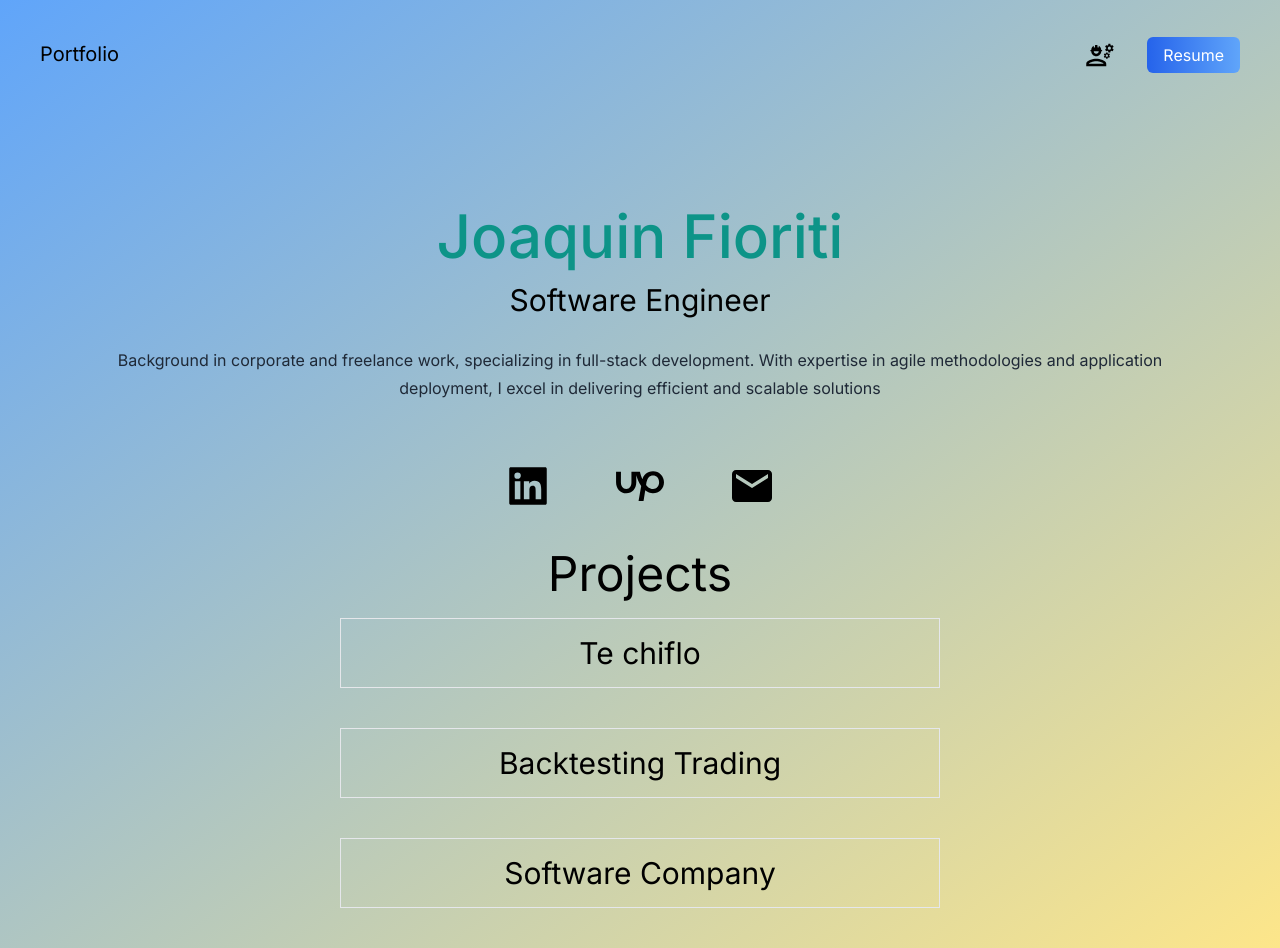
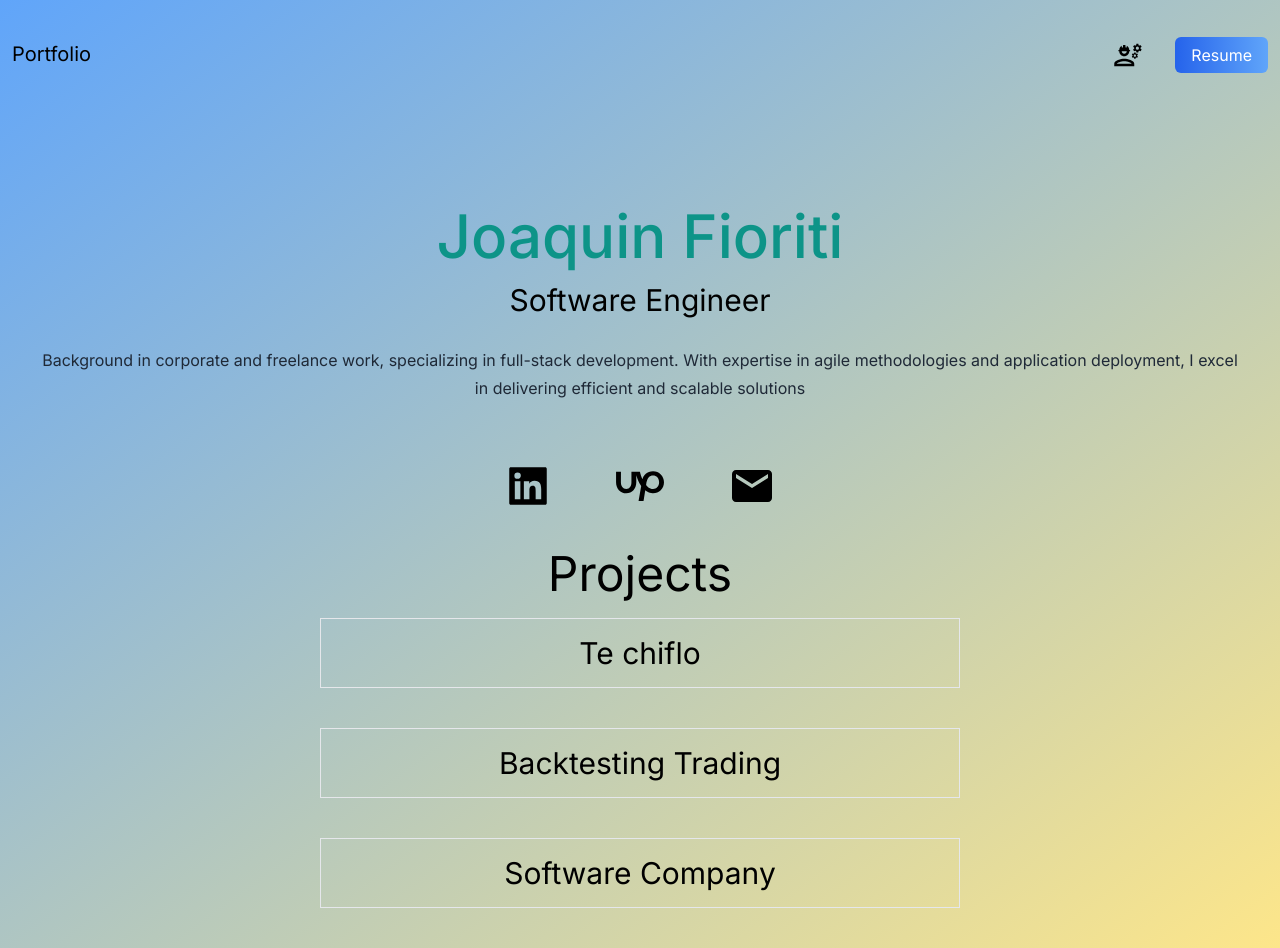
Before and after one commit to JoaquinFioriti/portfolio, a Next.js app: page / in a window 1280 px wide. Built offline with nearby package versions, Linux system fonts and the light colour scheme.

Commit message:
fix: the problem was that the main container needed to be full screen with  min-h-screen

```diff
--- a/src/app/page.tsx
+++ b/src/app/page.tsx
@@ -9,14 +9,14 @@ import Container from "@/components/Container";
 
 export default function Home() {
   return (
-    <div className="bg-gradient-to-br from-blue-400 to-amber-200">
+    <div className="bg-gradient-to-br from-blue-400 to-amber-200 min-h-screen">
       <Head>
         <title>Joaquin Fioriti</title>
         <meta name="description" content="Joaquin Fioriti Software Engineer porfolio"/>
       </Head>
-      <main className="bg-white px-10 bg-gradient-to-br from-blue-400 to-amber-200">
+      <main >
       <section>
-        <nav className="py-10 mb-12 flex justify-between">
+        <nav className="py-10 mb-12 flex justify-between px-3">
           <h1 className=" text-xl">Portfolio</h1>
           <ul className=" flex items-center">
             <MdOutlineEngineering className="text-3xl "/> {/* TODO: make this size variable depending the device */}
```
